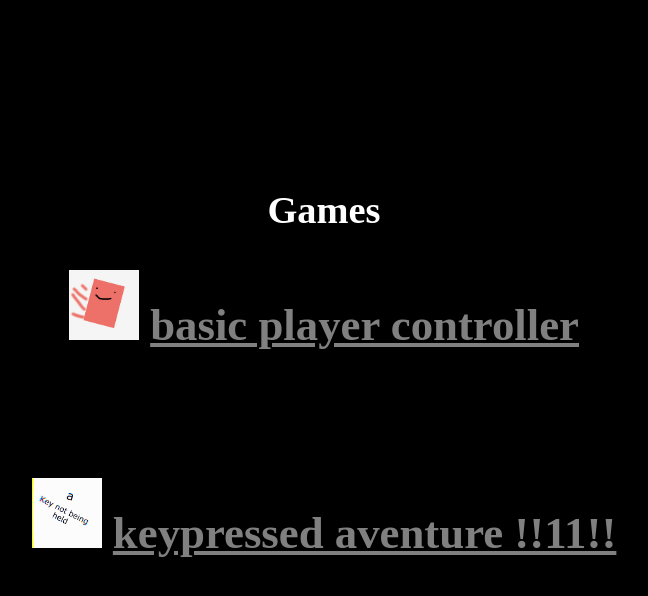
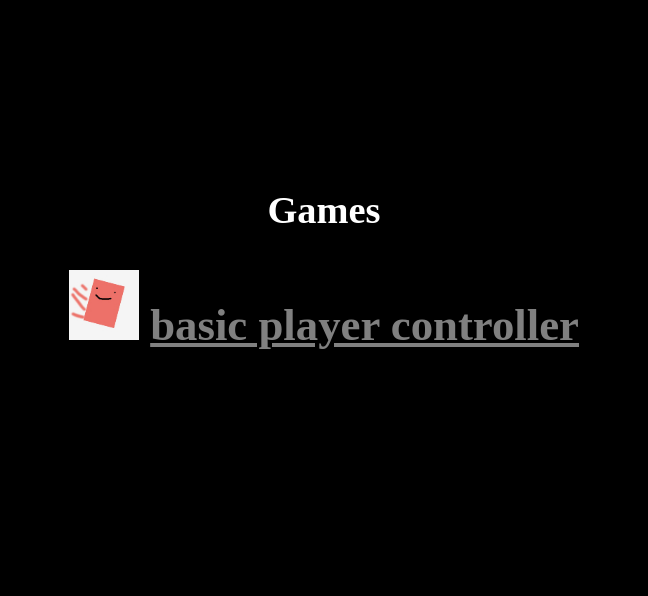
Before and after one commit to beanniee/website, a plain HTML site: page index.html in a window 1280 px wide. Shown: the part 542-1138 px from the top of the page, without its empty margins (316-964 px from the left). After the commit the page ends 930 px from the top, so only its background shows below. Drawn offline with Linux system fonts and the light colour scheme.

Commit message:
Add files via upload

```diff
--- a/index.html
+++ b/index.html
@@ -1,5 +1,5 @@
 <title>Website</title>
-<link rel="shortcut icon" type="image/gif" href="favicon.gif"/>
+<link rel="shortcut icon" type="image/jpg" href="favicon.jpg"/>
 <link rel="stylesheet" href="style.css"><link>
 
 <h4><a href = https://github.com/beanniee/website>github repo</a></h4>
@@ -23,10 +23,3 @@
          height = 70vh/img>
 <a href = basicplayer.html>basic player controller<a>
 <h2>
-<br>
-<h2>
-    <img src = icon.jpg
-         width = 70vw
-         height = 70vh/img>
-<a href = keypressed.html>keypressed aventure !!11!!<a>
-<h2>
```
Also changed, not shown: favicon.jpg (added).
